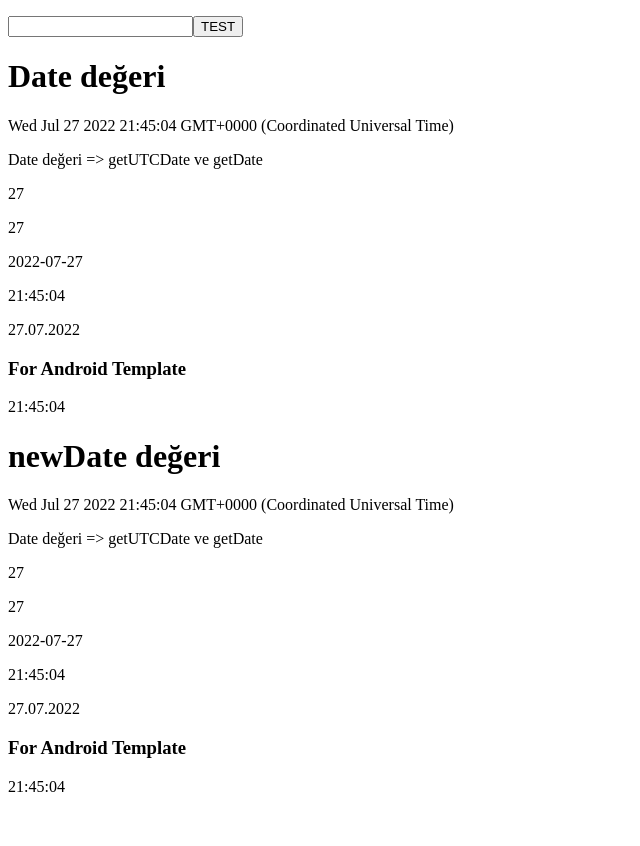
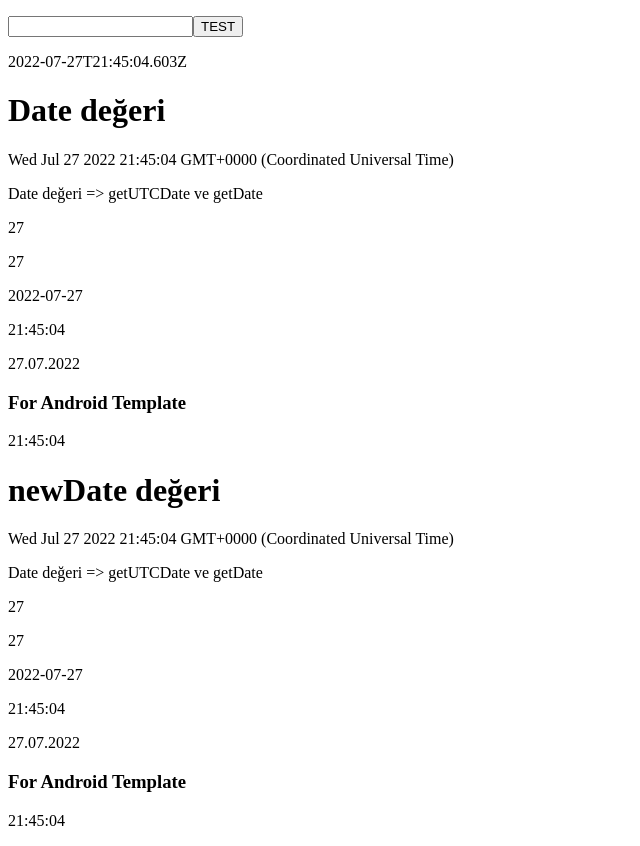
Before and after one commit to osmcgrgenc/osmcgrgenc.github.io, a plain HTML site: page dateTimeTest.html in a window 1280 px wide. Shown: the whole page, without its empty margins (0-640 px from the left). Before the commit the page ends 812 px from the top, so only its background shows below. Drawn offline with Linux system fonts and the light colour scheme.

Commit message:
Update dateTimeTest.html

```diff
--- a/dateTimeTest.html
+++ b/dateTimeTest.html
@@ -15,6 +15,7 @@
                 TEST
             </button>
         </p>
+        <p id="defaultDegerim"></p>
     </div>
     <div>
         <h1>Date değeri</h1>
@@ -110,6 +111,7 @@
 
         function testNewDateType(dateValue) {
             const newDateTimeString = dateValue ?? document.getElementById("datetimearea").value;
+            document.getElementById("defaultDegerim").innerText = newDateTimeString;
             const date = new Date(newDateTimeString);
             const newDate = new Date(
                 date.getUTCFullYear(),
```
